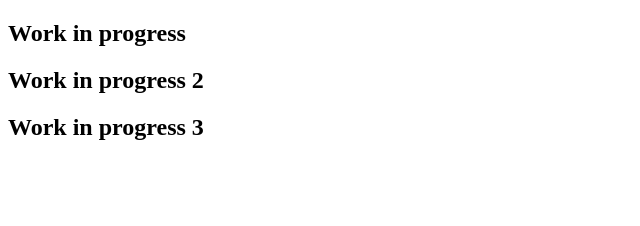
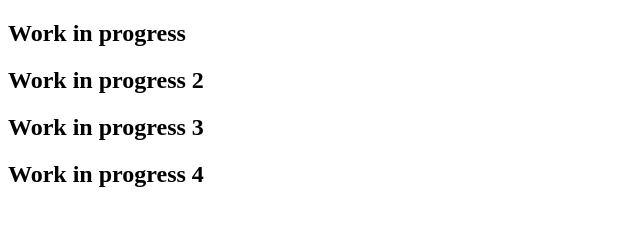
Before and after one commit to Viking0607/testgit, a plain HTML site: page index.html in a window 1280 px wide. Shown: the whole page, without its empty margins (0-640 px from the left). Drawn offline with Linux system fonts and the light colour scheme.

Commit message:
Update index.html

```diff
--- a/index.html
+++ b/index.html
@@ -12,6 +12,7 @@
             <h2>Work in progress</h2>
             <h2>Work in progress 2</h2>
             <h2>Work in progress 3</h2>
+            <h2>Work in progress 4</h2>
         </div>
     </section>
 </body>
```
